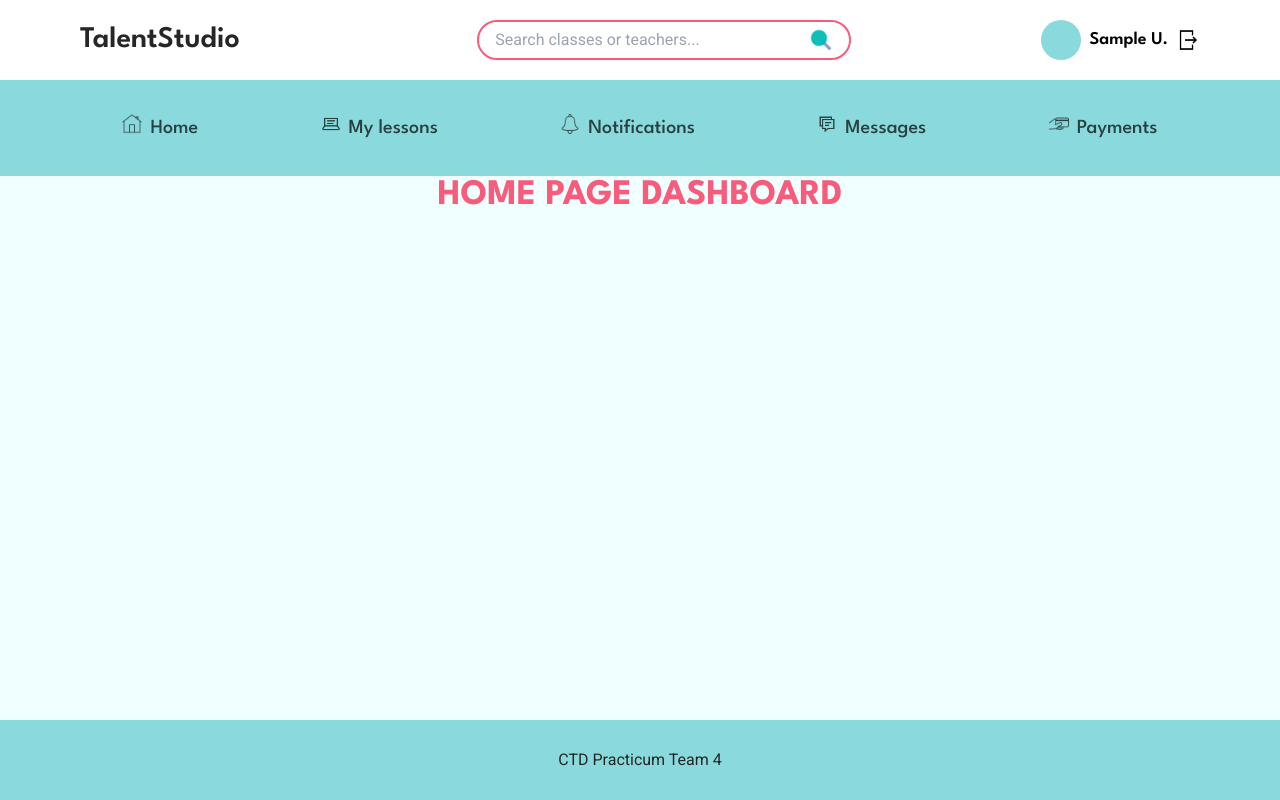
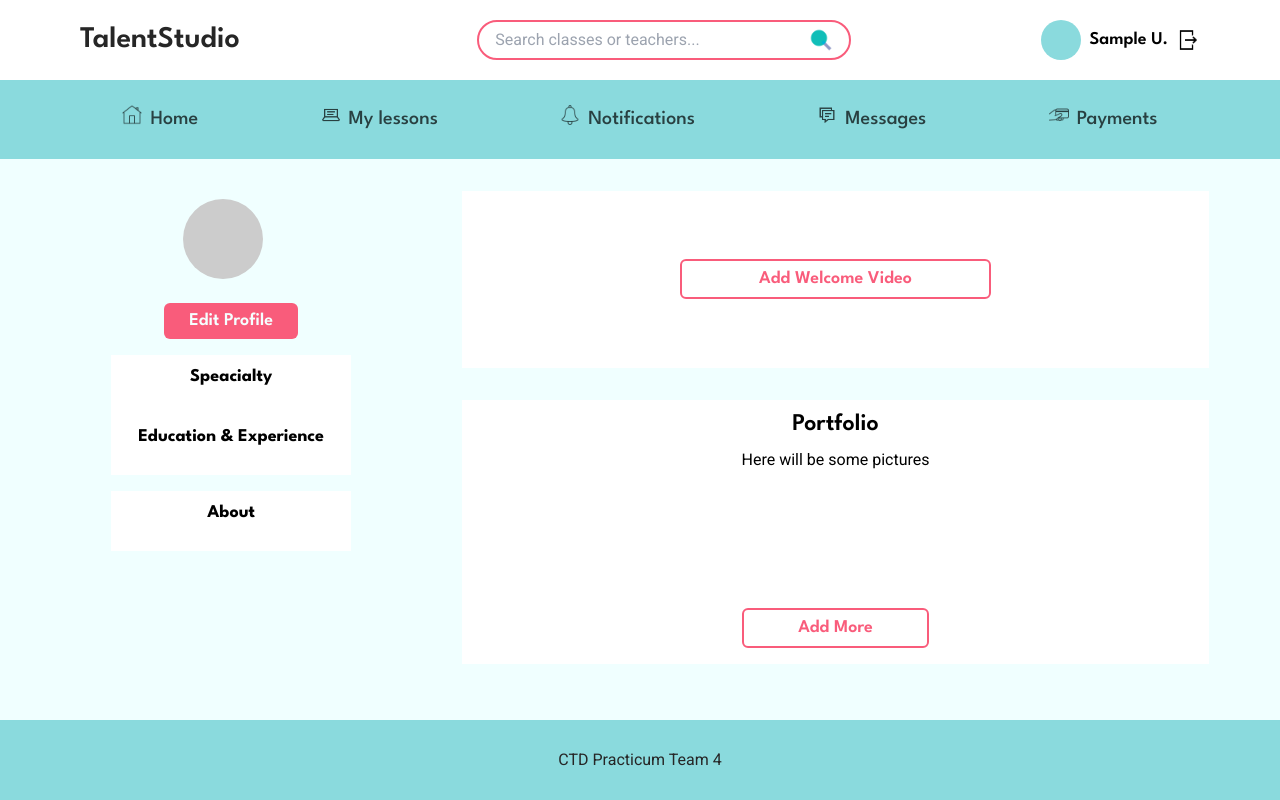
Before and after one commit to Code-the-Dream-School/gg-pac-team4-front, a React (Vite) app: page /dashboard in a window 1280 px wide. Built offline with nearby package versions, Linux system fonts and the light colour scheme; no server answers; sample sign-in values are in the browser's storage.

Commit message:
add content to the home page of the teacher dashboard

```diff
--- a/src/components/pages/Dashboard.jsx
+++ b/src/components/pages/Dashboard.jsx
@@ -1,15 +1,49 @@
 import { Outlet, useLocation } from "react-router-dom";
+import { useEffect, useMemo, useState } from "react";
 
 import DashboardNav from "../navbars/DashboardNav";
 import { Home } from "./dashboard-pages/index";
+import { getUserData } from "../../util/DataBaseRequests";
+import { useAuth } from "../../AuthProvider";
 
 const Dashboard = () => {
     const location = useLocation();
+    const [profile, setProfile] = useState({});
+    const [error, setError] = useState('');
+    const { userData } = useAuth();
+
+    useEffect(() => {
+        const fetchUserProfileData = async () => {
+        try {
+            const result = await getUserData(userData._id, userData.token);
+            if (result.status === 200) {
+                console.log(result)
+                setProfile(result.data)
+                // setProfile({
+                //     firstName: userProfile.data.firstName,
+                //     lastName: userProfile.data.lastName,
+                //     email: userProfile.data.email,
+                //     dateOfBirth: userProfile.data.dateOfBirth || null,
+                //     adultName: userProfile.data.adultName || null,
+                //     role: userProfile.data.role,
+                // });
+                setError('');
+            }
+        } catch (error) {
+            console.error('Error fetching user profile:', error);
+            setError('The profile is unavailable. Try again later please');
+        }
+    };
+        fetchUserProfileData();
+    },[]);
+
+    console.log(profile);
+    console.log(userData);
 
     return (
         <div className="flex flex-col items-center w-full h-full bg-lightBlue">
             <DashboardNav/>
-            {location.pathname==="/dashboard" ? <Home/> : <Outlet/>}
+            {location.pathname==="/dashboard" ? <Home profile={profile}/> : <Outlet/>}
         </div>
     );
 };
--- a/src/components/pages/dashboard-pages/Home.jsx
+++ b/src/components/pages/dashboard-pages/Home.jsx
@@ -1,10 +1,8 @@
-const Home = () => {
+import HomeTeacher from "./HomeTeacher";
+
+const Home = ({profile}) => {
   return (
-    <>
-      <h1 className="text-red font-bold text-2xl sm:text-4xl font-spartan uppercase">
-        Home page Dashboard
-      </h1>
-    </>
+    <><HomeTeacher profile={profile}/></>
   );
 };
 
--- /dev/null
+++ b/src/components/pages/dashboard-pages/HomeTeacher.jsx
@@ -0,0 +1,41 @@
+
+const HomeTeacher = ({ profile }) => {
+    const { firstName, lastName } = profile;
+    console.log(profile)
+    return (
+        <div className="flex flex-wrap w-full h-full justify-evenly mt-8">
+            <div className="flex flex-col w-3/12 items-center gap-4">
+                <div className="flex flex-wrap p-2 items-center justify-center gap-4">
+                    <div className="w-20 h-20 bg-grey rounded-full"></div>
+                    <div className="font-spartan font-semibold text-xl text-center sm:text-left">
+                        <p>{firstName}</p>
+                        <p>{lastName}</p>
+                    </div>
+                </div>
+                <button className="bg-red w-9/12 md:w-5/12 py-1 hover:bg-pureWhite hover:text-red hover:border-2 hover:border-red text-white font-spartan font-semibold text-lg rounded-md">Edit Profile</button>
+                <div className="flex flex-col w-3/4 p-2 items-center justify-center gap-4 bg-pureWhite ">
+                    <h3 className="font-spartan font-bold text-lg">Speacialty</h3>
+                    <p></p>
+                    <h3 className="font-spartan font-bold text-lg text-center">Education & Experience</h3>
+                    <p></p>
+                </div>
+                <div className="flex flex-col w-3/4 p-2 items-center justify-center gap-4 bg-pureWhite">
+                    <h3 className="font-spartan font-bold text-lg">About</h3>
+                    <p></p>
+                </div>
+            </div>
+            <div className="flex flex-col w-7/12 gap-8">
+                <div className="h-2/6 flex items-center justify-center bg-pureWhite">
+                    <button className="bg-pureWhite w-9/12 md:w-5/12 py-1 hover:bg-red hover:text-pureWhite hover:border-2 hover:border-red text-red font-spartan font-semibold text-lg rounded-md border-2 border-red">Add Welcome Video</button>
+                </div>
+                <div className="h-3/6 flex flex-col items-center bg-pureWhite">
+                    <h2 className="font-spartan font-semibold text-2xl py-2">Portfolio</h2>
+                    <p>Here will be some pictures</p>
+                    <button className="mt-auto bg-pureWhite py-1 w-1/4 hover:bg-red hover:text-pureWhite hover:border-2 hover:border-red text-red font-spartan font-semibold text-lg rounded-md border-2 border-red mb-4">Add More</button>
+                </div>
+            </div>
+        </div>
+    );
+};
+
+export default HomeTeacher;
--- a/src/util/DataBaseRequests.js
+++ b/src/util/DataBaseRequests.js
@@ -17,3 +17,13 @@ export const login = async ({ email, password }) => {
 export const logout = async () => {
     return await axios.post(`${API_BASE_URL}/logout`, {});
 };
+
+export const getUserData = async ( id, token ) => {
+    try {
+        const response = await axios.get(`${API_BASE_URL}/users/${id}`, { headers: { Authorization: `Bearer ${token}`}});
+        //console.log(response);
+        return response;
+    } catch (error) {
+        throw error.response.data;
+    }
+};
```
